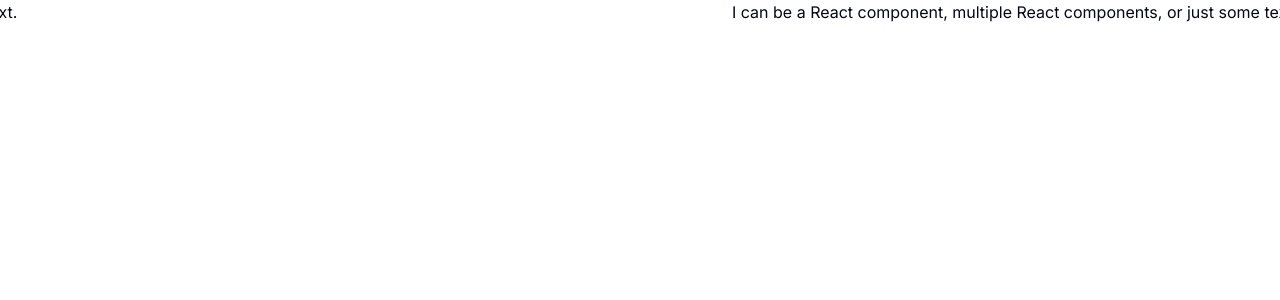
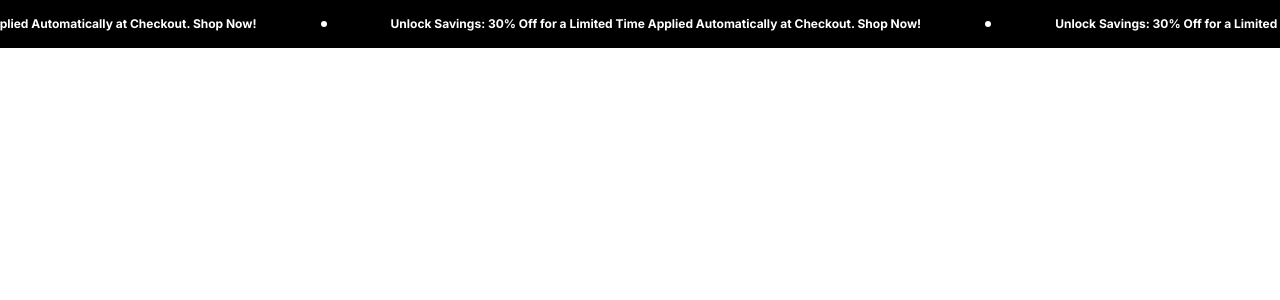
Before and after one commit to nicco99/Blif-Investments-client, a Next.js app: page / in a window 1280 px wide. Shown: the top 300 px of the page. Built offline with nearby package versions, Linux system fonts and the light colour scheme.

Commit message:
Marquee Added

```diff
--- a/app/page.tsx
+++ b/app/page.tsx
@@ -1,14 +1,9 @@
-import Marquee from "react-fast-marquee";
+import { MarqueeComp } from "@/components/Marquee";
 
 export default function Home() {
   return (
-    <div className="w-full">
-      <div>
-        <Marquee speed={100}>
-          I can be a React component, multiple React components, or just some
-          text.
-        </Marquee>
-      </div>
-    </div>
+    <main className="w-full">
+      <MarqueeComp />
+    </main>
   );
 }
--- /dev/null
+++ b/components/Marquee.tsx
@@ -0,0 +1,19 @@
+import Marquee from "react-fast-marquee";
+
+export const MarqueeComp = () => {
+  return (
+    <div className="bg-black text-white py-3 md:py-4">
+      <Marquee speed={50}>
+        {Array.from({ length: 5 }).map((_, index) => (
+          <div className="flex items-center">
+            <p className="text-xs font-bold">
+              Unlock Savings: 30% Off for a Limited Time Applied Automatically
+              at Checkout. Shop Now!
+            </p>
+            <div className="w-1.5 h-1.5 rounded-full bg-white mx-16" />
+          </div>
+        ))}
+      </Marquee>
+    </div>
+  );
+};
```
